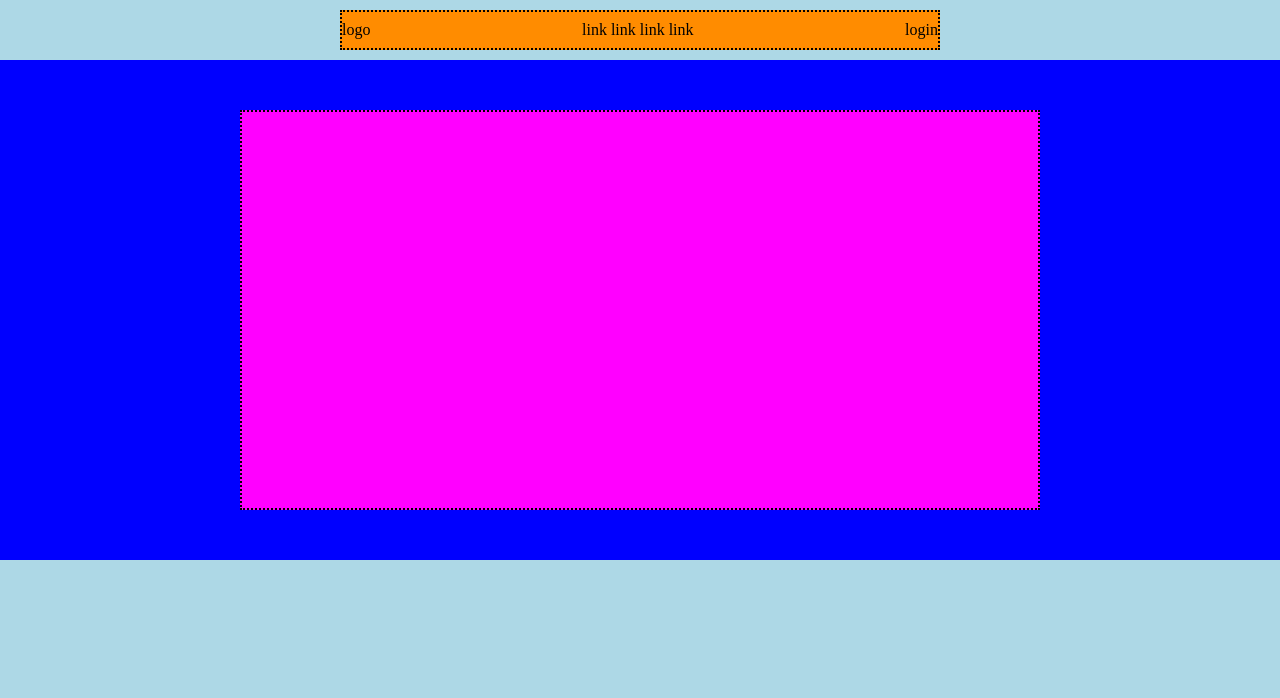
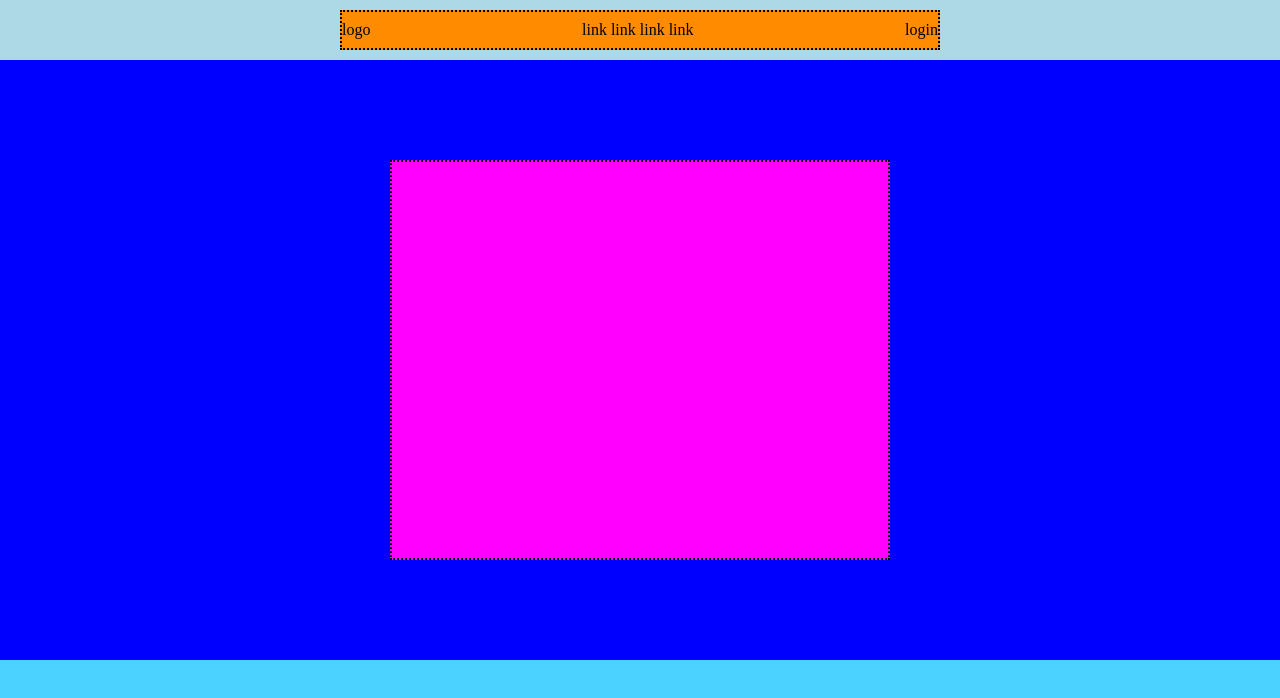
Before and after one commit to ilariamotta/htmlcss-struttura-discord, a plain HTML site: page index.html in a window 1280 px wide. Drawn offline with Linux system fonts and the light colour scheme.

Commit message:
fix: correzione main con primo contenuto flex

```diff
--- a/css/style.css
+++ b/css/style.css
@@ -6,7 +6,7 @@
 }
 
 body {
-    background-color: lightblue;
+    background-color: rgb(75, 210, 255);
 }
 
 /* DEBUG */
@@ -50,24 +50,39 @@ li {
 
 /* MAIN */
 
-main {
-    background-color: blue;
-    height: 500px;
-}
+/* main {
+    background-color: rgb(0, 255, 42);
+} */
 
 .flex-container-1 {
+    background-color: blue;
     display: flex;
     flex-direction: row;
     justify-content: center;
     align-items: center;
+    height: 600px;
+    max-width: auto;
 
 }
 .contenuto-1 {
     background-color: fuchsia;
-    height: 400px;
-    width: 800px;
+    min-width: 500px;
+    min-height: 400px;
     display: flex;
     border: dotted 2px black;
 }
 
+/* .altri-contenuti-container {
+    display: flex;
+    background-color: rgb(39, 9, 9);
+    height: 800px;
+} */
+
+/* .contenuto-2 {
+display:flex;
+background-color: aqua;
+height: auto;
+width: auto;
+} */
+
 /* FOOTER */
--- a/index.html
+++ b/index.html
@@ -21,7 +21,12 @@
 </header>
     <!-- fine header -->
     <!-- main -->
-    <main class="flex-container-1"><div class="contenuto-1"></div></main>
+    <main>
+        <div class="flex-container-1">
+        <div class="contenuto-1"></div>
+    </div>
+    </main>
+
     <!-- fine main -->
      <!-- footer -->
     <footer></footer>
```
